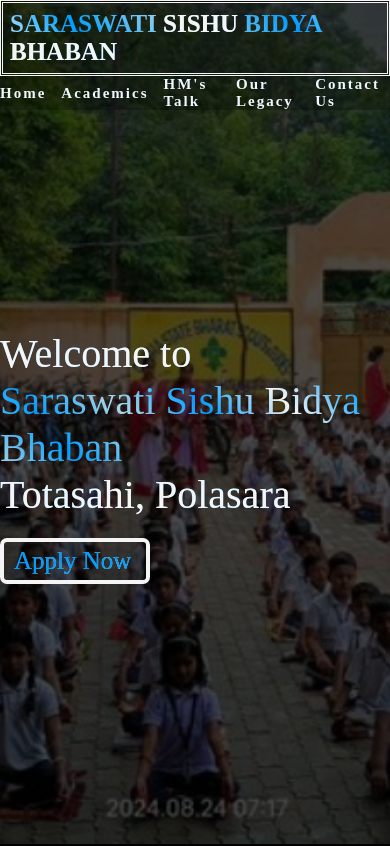
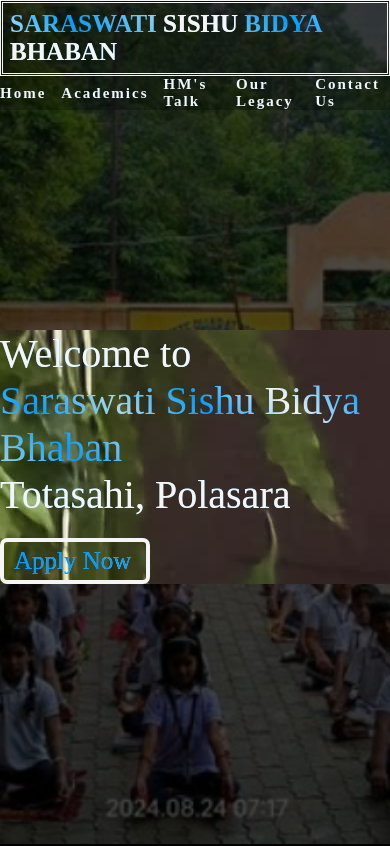
Before and after one commit to MihirManas/saraswati, a plain HTML site: page index.html in a window 390 px wide. Shown: the top 846 px of the page. Drawn offline with Linux system fonts and the light colour scheme; a web font is replaced by a local one.

Commit message:
Update style.css

```diff
--- a/style.css
+++ b/style.css
@@ -450,6 +450,10 @@ header .Header nav ul .CTA:hover{
         visibility: collapse;
     }
 
+    #Home .Home{
+	background: url(./BG.jpg);
+    }
+
     #Home h1 {
         font-size: 4rem;
     }
```
